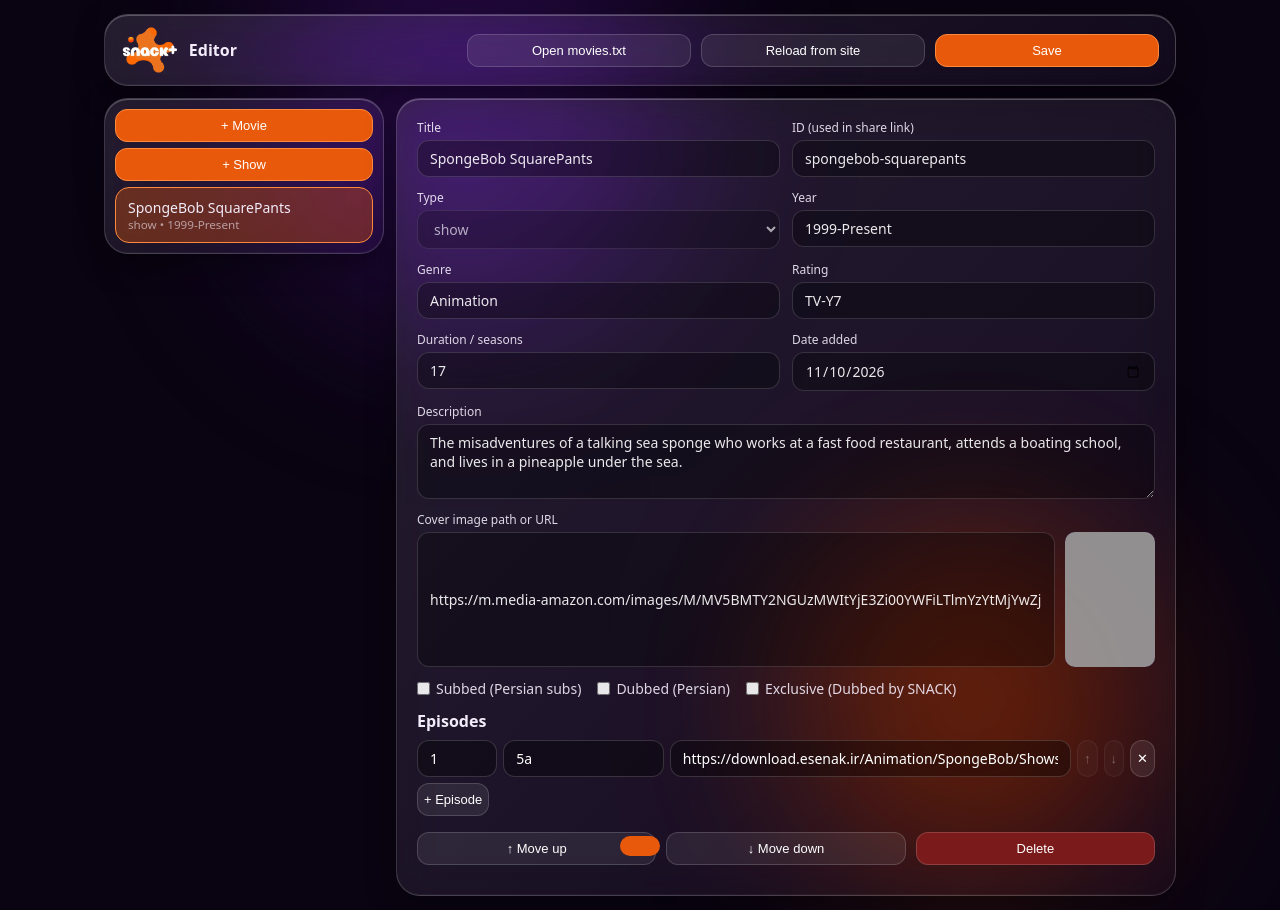
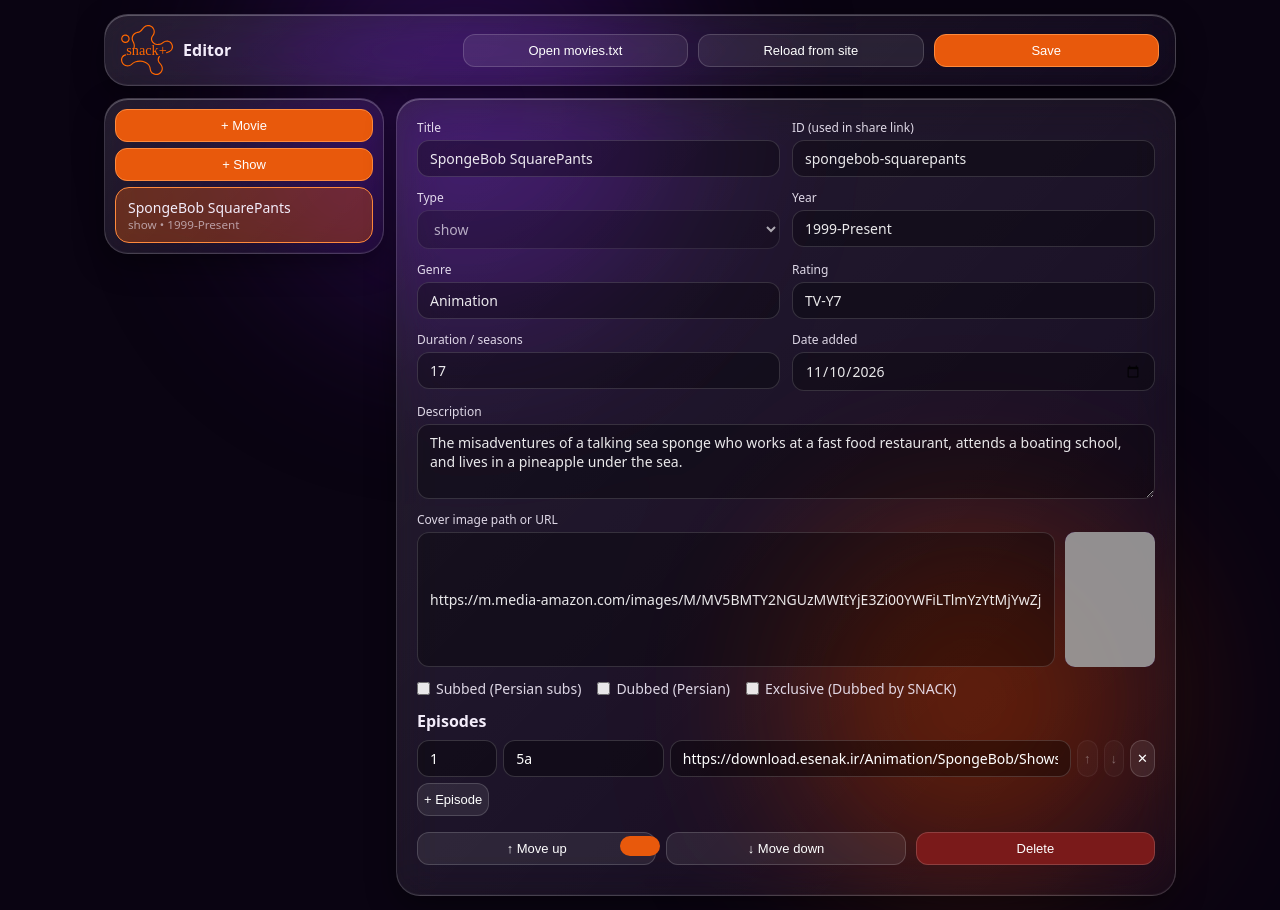
Before and after one commit to nickbobsqh/snackplus, a plain HTML site: page editor.html in a window 1280 px wide. Drawn offline with Linux system fonts and the light colour scheme; grey boxes are pictures that could not be loaded.

Commit message:
Update editor.html

```diff
--- a/editor.html
+++ b/editor.html
@@ -32,7 +32,7 @@ body{overflow:auto}
 <div class="blob b1"></div><div class="blob b2"></div>
 <div class="ed">
   <div class="head glass">
-    <img src="logo.png" alt="SNACK+"><b>Editor</b><span class="sp"></span>
+    <img src="logo.svg" alt="SNACK+"><b>Editor</b><span class="sp"></span>
     <button class="btn" id="open">Open movies.txt</button>
     <button class="btn" id="reload">Reload from site</button>
     <button class="btn pri" id="save">Save</button>
```
